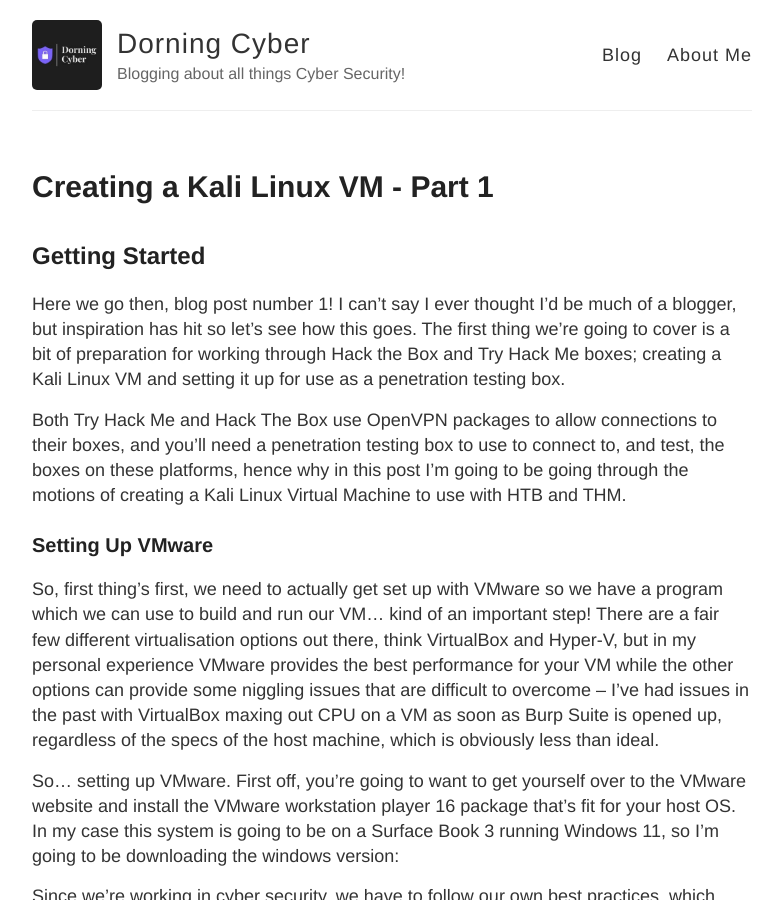
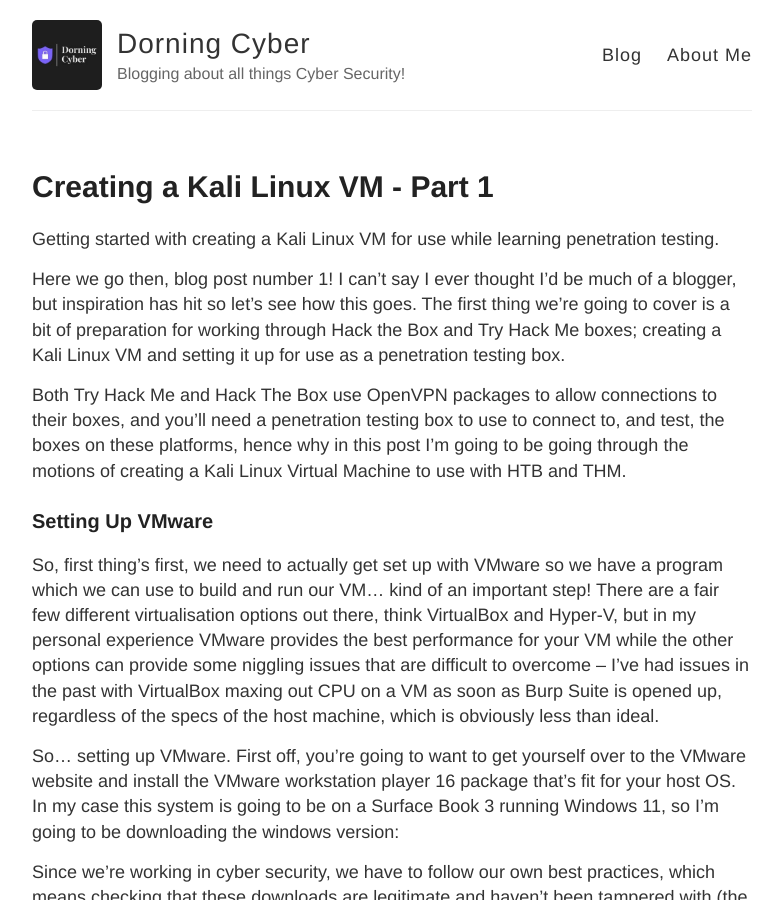
Before and after one commit to LeeDorning/LeeDorning.github.io, a Jekyll site: the page built from _posts/2022-04-29-Creating_a_Kali_Linux_VM_-_Part_1.md, in a window 1280 px wide and 900 px high. Shown: the whole window, without its empty margins (248-1029 px from the left). Built offline with Jekyll 4.4.1, drawn with Linux system fonts in a browser that asks for light colours.

Commit message:
Update 2022-04-29-Creating_a_Kali_Linux_VM_-_Part_1.md

```diff
--- a/_posts/2022-04-29-Creating_a_Kali_Linux_VM_-_Part_1.md
+++ b/_posts/2022-04-29-Creating_a_Kali_Linux_VM_-_Part_1.md
@@ -4,7 +4,7 @@ title: Creating a Kali Linux VM - Part 1
 date: 2022-04-29
 ---
 
-## Getting Started
+Getting started with creating a Kali Linux VM for use while learning penetration testing.
 
 Here we go then, blog post number 1! I can’t say I ever thought I’d be much of a blogger, but inspiration has hit so let’s see how this goes. The first thing we’re going to cover is a bit of preparation for working through Hack the Box and Try Hack Me boxes; creating a Kali Linux VM and setting it up for use as a penetration testing box.
 
```
